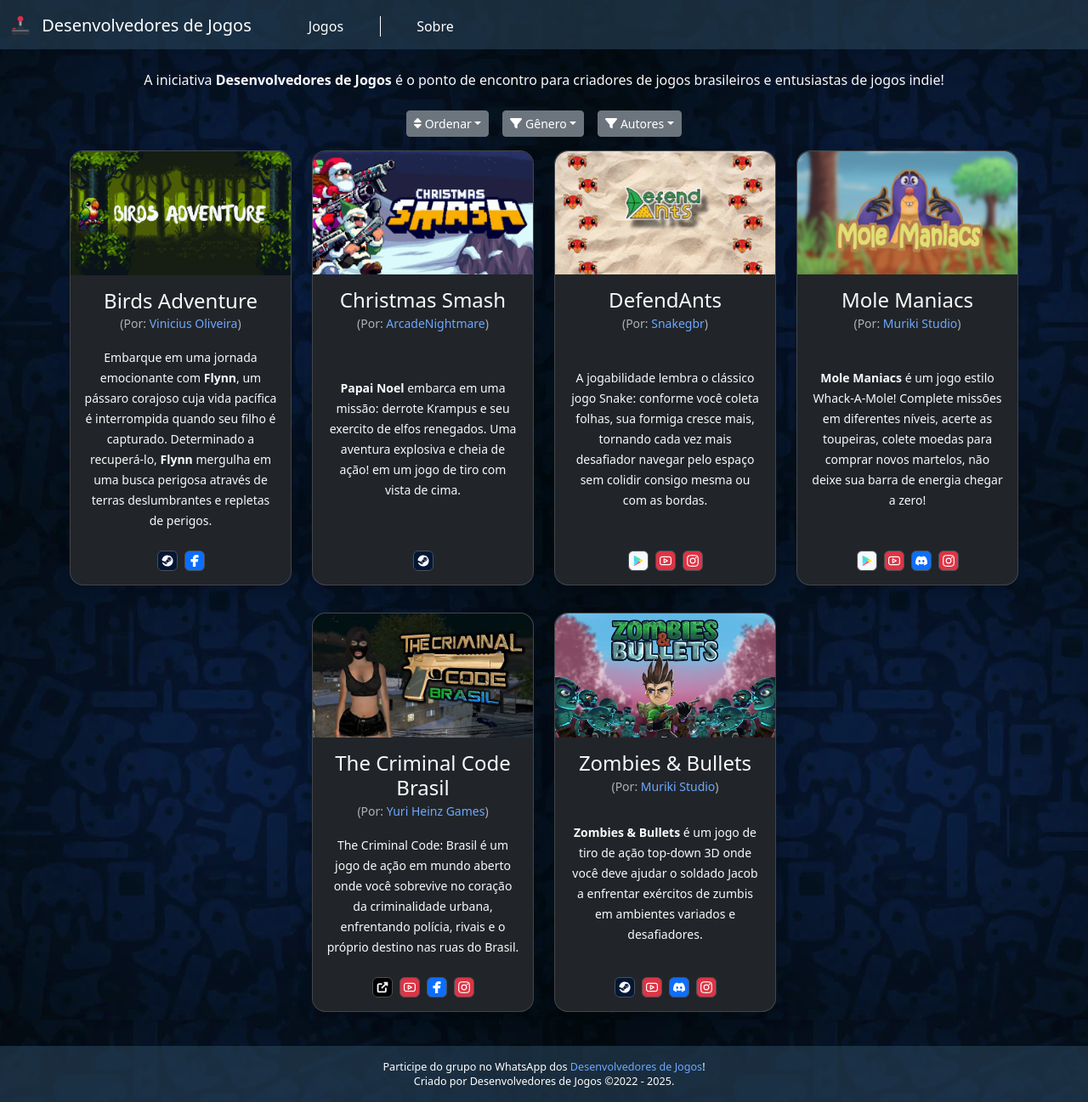
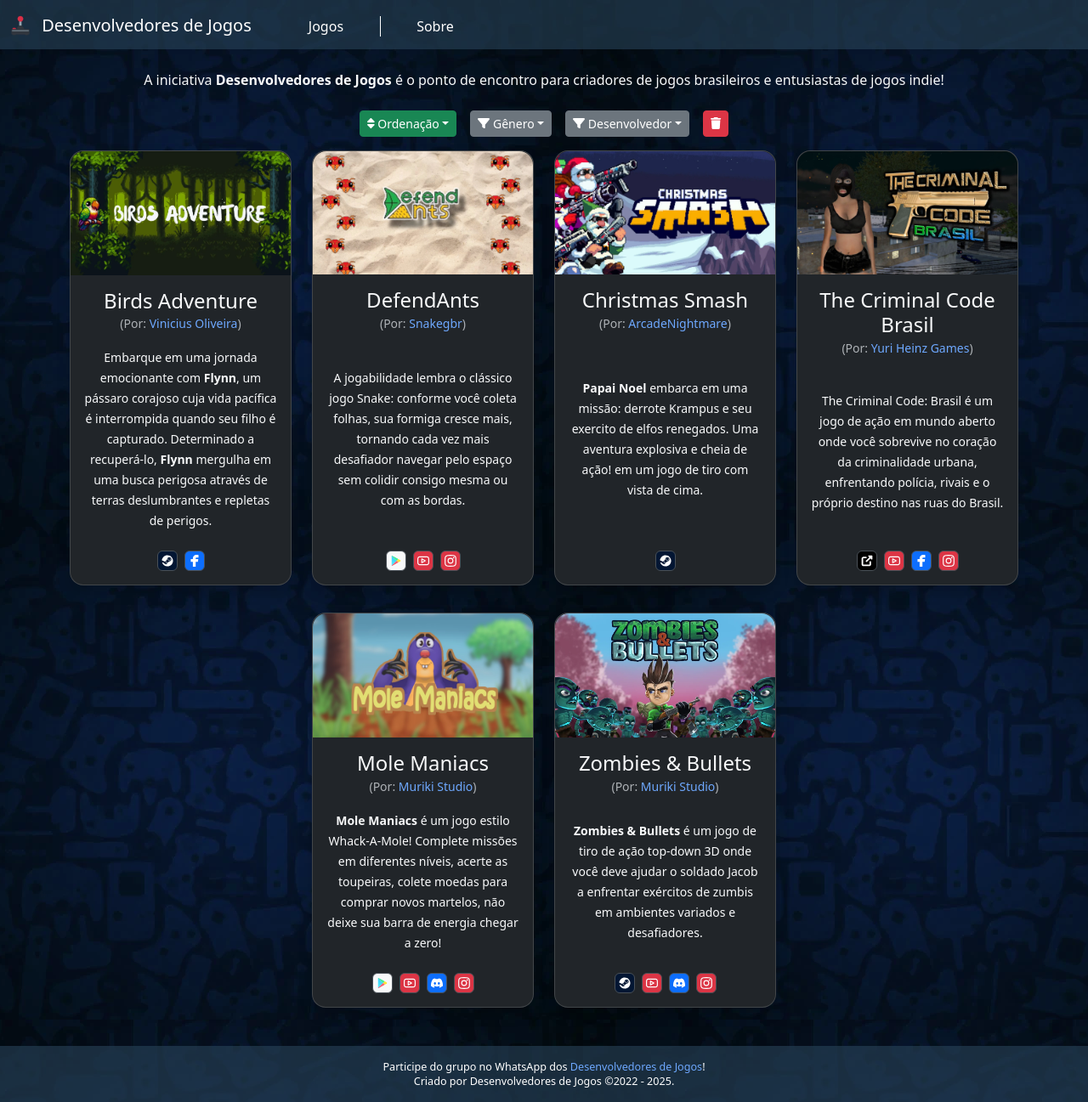
Before and after one commit to murikistudio/devsdejogos.com.br, a Jekyll site: the page built from index.html, in a window 1280 px wide and 1297 px high. Shown: the whole window at 85% size. Built offline with Jekyll 4.4.1, drawn with Linux system fonts in a browser that asks for light colours.

Commit message:
adicionar ordenação por data de adição

```diff
--- a/_includes/games.html
+++ b/_includes/games.html
@@ -6,21 +6,21 @@
         <div class="d-inline-flex justify-content-between">
 
             <!-- Ordenar -->
-            <div v-for="sort in sorts" class="dropdown mx-2">
-                <button class="btn btn-sm dropdown-toggle fs-10"
+            <div class="dropdown mx-2">
+                <button class="btn btn-sm dropdown-toggle fs-7"
                     :class="sortBy ? 'btn-success' : 'btn-secondary'"
                     type="button"
                     data-bs-toggle="dropdown"
                     aria-expanded="false">
                     <i class="fa-solid fa-sort"></i>
                     <span>&nbsp;</span>
-                    <span class="pl-3" v-text="sort.label"></span>
+                    <span class="pl-3">Ordenação</span>
                 </button>
                 <ul class="dropdown-menu">
-                    <li v-for="option in sort.options">
-                        <a @click="setSort(sort, option.value)" class="dropdown-item"
-                            :class="sortBy === option.value ? 'bg-success' : ''" href="#">
-                            <span v-text="option.label"></span>
+                    <li v-for="sort in sorts">
+                        <a @click="setSort(sort)" class="dropdown-item"
+                            :class="sortBy === sort.value ? 'bg-success' : ''" href="#">
+                            <span v-text="sort.label"></span>
                         </a>
                     </li>
                 </ul>
@@ -28,7 +28,7 @@
 
             <!-- Filtrar -->
             <div v-for="filter in filters" class="dropdown mx-2">
-                <button class="btn btn-sm dropdown-toggle fs-10"
+                <button class="btn btn-sm dropdown-toggle fs-7"
                     :class="filter.field === filterBy ? 'btn-success' : 'btn-secondary'"
                     type="button"
                     data-bs-toggle="dropdown"
@@ -94,7 +94,7 @@
         <div class="modal-dialog">
         <div v-if="selectedGame" class="modal-content">
             <div class="modal-header">
-                <h1 class="modal-title fs-5 mb-0 w-100 text-center" id="gameModalLabel" v-text="selectedGame?.name"></h1>
+                <h1 class="modal-title fs-3 mb-0 w-100 text-center" id="gameModalLabel" v-text="selectedGame?.name"></h1>
             </div>
             <div class="modal-body">
                 <div class="swiper w-100 rounded-4">
--- a/assets/js/games.js
+++ b/assets/js/games.js
@@ -6,6 +6,7 @@
         genres: ['action', 'adventure', 'casual'],
         author_name: 'Vinicius Oliveira',
         author_url: 'https://www.facebook.com/profile.php?id=100006857140925',
+        date_added: '2023-04-05 20:00',
         description: 'Embarque em uma jornada emocionante com <strong>Flynn</strong>, um pássaro corajoso cuja vida pacífica é interrompida quando seu filho é capturado. Determinado a recuperá-lo, <strong>Flynn</strong> mergulha em uma busca perigosa através de terras deslumbrantes e repletas de perigos.',
         images: [
             'screenshot-1.webp',
@@ -27,6 +28,7 @@
         genres: ['action', 'arcade', 'rpg'],
         author_name: 'ArcadeNightmare',
         author_url: 'https://store.steampowered.com/app/2308050/Christmas_Smash/',
+        date_added: '2023-04-05 17:00',
         description: '<strong>Papai Noel</strong> embarca em uma missão: derrote Krampus e seu exercito de elfos renegados. Uma aventura explosiva e cheia de ação! em um jogo de tiro com vista de cima.',
         images: [
             'screenshot-1.webp',
@@ -47,6 +49,7 @@
         genres: ['casual', 'arcade'],
         author_name: 'Snakegbr',
         author_url: 'https://murikistudio.com.br/',
+        date_added: '2023-04-05 19:00',
         description: 'A jogabilidade lembra o clássico jogo Snake: conforme você coleta folhas, sua formiga cresce mais, tornando cada vez mais desafiador navegar pelo espaço sem colidir consigo mesma ou com as bordas.',
         images: [
             'screenshot-1.webp',
@@ -65,6 +68,7 @@
         genres: ['casual', 'arcade'],
         author_name: 'Muriki Studio',
         author_url: 'https://murikistudio.com.br/',
+        date_added: '2023-04-03 20:00',
         description: '<strong>Mole Maniacs</strong> é um jogo estilo Whack-A-Mole! Complete missões em diferentes níveis, acerte as toupeiras, colete moedas para comprar novos martelos, não deixe sua barra de energia chegar a zero!',
         images: [
             'screenshot-1.webp',
@@ -86,6 +90,7 @@
         genres: ['action', 'arcade', 'adventure', 'rpg'],
         author_name: 'Yuri Heinz Games',
         author_url: 'https://linktr.ee/yuriheinz',
+        date_added: '2023-04-04 15:00',
         description: 'The Criminal Code: Brasil é um jogo de ação em mundo aberto onde você sobrevive no coração da criminalidade urbana, enfrentando polícia, rivais e o próprio destino nas ruas do Brasil.',
         images: [
             'screenshot-1.jpg',
@@ -105,6 +110,7 @@
         genres: ['action', 'adventure'],
         author_name: 'Muriki Studio',
         author_url: 'https://murikistudio.com.br/',
+        date_added: '2023-04-03 19:00',
         description: '<strong>Zombies & Bullets</strong> é um jogo de tiro de ação top-down 3D onde você deve ajudar o soldado Jacob a enfrentar exércitos de zumbis em ambientes variados e desafiadores.',
         images: [
             'screenshot-1.webp',
@@ -166,19 +172,21 @@
 // Ordenações de jogos
 const Sorts = [
     {
-        label: 'Ordenar',
-        options: [
-            {
-                label: 'Nome',
-                value: 'name',
-            },
-            {
-                label: 'Autor',
-                value: 'author_name',
-            },
-        ],
+        label: 'Adicionado em',
+        value: 'date_added',
+        order: 'desc',
     },
-]
+    {
+        label: 'Nome do Jogo',
+        value: 'name',
+        order: 'asc',
+    },
+    {
+        label: 'Desenvolvedor',
+        value: 'author_name',
+        order: 'asc',
+    },
+];
 
 // Filtros de jogos
 const Filters = [
@@ -188,7 +196,7 @@
         options: 'genres',
     },
     {
-        label: 'Autores',
+        label: 'Desenvolvedor',
         field: 'author_name',
         options: 'authors',
     },
@@ -202,7 +210,8 @@
         return {
             selectedGame: null,
             gameModal: null,
-            sortBy: '',
+            sortBy: Sorts[0].value,
+            sortOrder: Sorts[0].order,
             filterBy: '',
             filterByValue: '',
         };
@@ -225,7 +234,16 @@
             }
 
             if (this.sortBy) {
-                games = games.sort((a, b) => a[this.sortBy] >= b[this.sortBy] ? 1 : -1);
+                games = games.sort((a, b) => {
+                    const valA = a[this.sortBy];
+                    const valB = b[this.sortBy];
+
+                    if (this.sortOrder === 'desc') {
+                        return valA < valB ? 1 : valA > valB ? -1 : 0;
+                    } else {
+                        return valA > valB ? 1 : valA < valB ? -1 : 0;
+                    }
+                });
             }
 
             return games;
@@ -290,11 +308,12 @@
     methods: {
         getIconByUrl,
 
-        setSort(sort, value) {
+        setSort(sort) {
             setTimeout(() => {
                 const current = this.sortBy;
-                this.sortBy = current !== value ? value : '';
-                console.log('sort', ':', current, '=>', value)
+                this.sortBy = current !== sort.value ? sort.value : '';
+                this.sortOrder = this.sortBy ? sort.order : '';
+                console.log('sort', sort.label, ':', current, '=>', sort.value, sort.order)
             }, 100);
         },
 
@@ -309,6 +328,7 @@
 
         clearFilters() {
             this.sortBy = '';
+            this.sortOrder = '';
             this.filterBy = '';
             this.filterByValue = '';
         },
```
